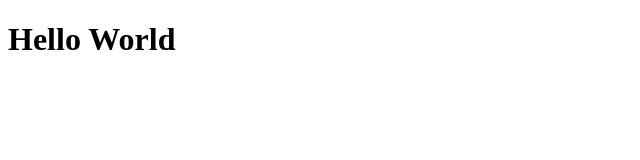
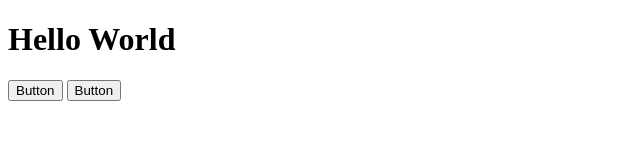
Before and after one commit to vinhhn3/gcd1001-github-class, a plain HTML site: page index.html in a window 1280 px wide. Shown: the whole page, without its empty margins (0-640 px from the left). Drawn offline with Linux system fonts and the light colour scheme.

Commit message:
Add buttons

```diff
--- a/index.html
+++ b/index.html
@@ -8,5 +8,7 @@
   </head>
   <body>
     <h1>Hello World</h1>
+    <button>Button</button>
+    <button>Button</button>
   </body>
 </html>
```
